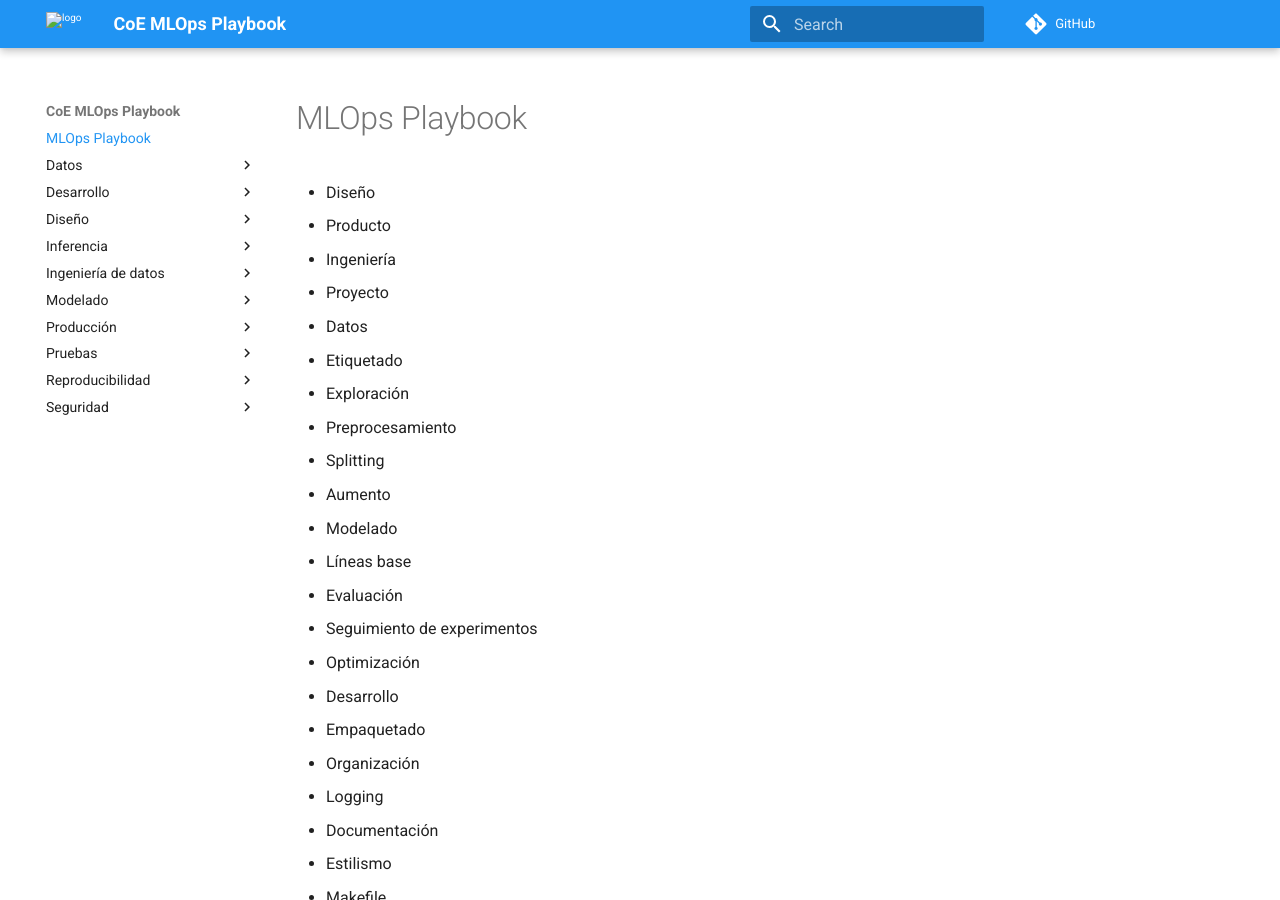
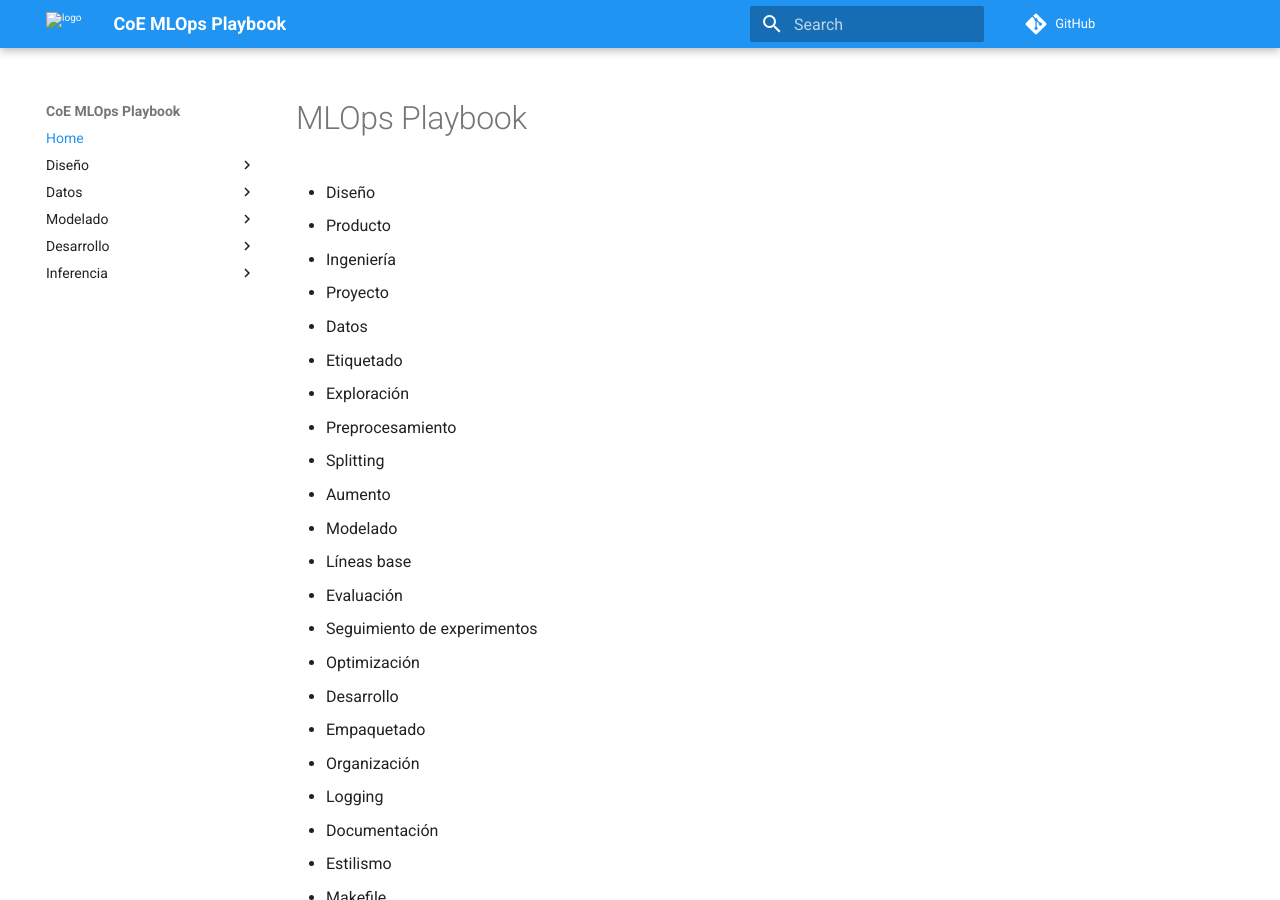
Before and after one commit to DJuanes/coe-mlops-playbook, an MkDocs documentation site: the page built from docs/index.md, in a window 1280 px wide and 900 px high. Built offline with MkDocs 1.6.1 and Material for MkDocs 9.7.7, drawn with Linux system fonts in a browser that asks for light colours; comment, search, counter and statistics services are not loaded; some of the changed lines change nothing that is shown.

Commit message:
Navegación mkdocs

```diff
--- a/mkdocs.yml
+++ b/mkdocs.yml
@@ -5,6 +5,34 @@ site_author: YPF - CoE Analytics
 
 repo_url: https://github.com/DJuanes/coe-mlops-playbook
 edit_uri: ""
+
+nav:
+  - Home: index.md
+  - Diseño:
+    - Producto: coe-mlops-playbook/Producto.md
+    - Ingeniería: coe-mlops-playbook/Ingeniería.md
+    - Proyecto: coe-mlops-playbook/Proyecto.md
+  - Datos:
+    - Etiquetado: coe-mlops-playbook/Etiquetado.md
+    - Exploración: coe-mlops-playbook/Exploración.md
+    - Preprocesamiento: coe-mlops-playbook/Preprocesamiento.md
+    - Splitting: coe-mlops-playbook/Splitting.md
+    - Aumento: coe-mlops-playbook/Aumento.md
+  - Modelado:
+    - Líneas base: coe-mlops-playbook/Líneas base.md
+    - Evaluación: coe-mlops-playbook/Evaluación.md
+    - Seguimiento de experimentos: coe-mlops-playbook/Seguimiento de experimentos.md
+    - Optimización: coe-mlops-playbook/Optimización.md
+  - Desarrollo:
+    - Empaquetado: coe-mlops-playbook/Empaquetado.md
+    - Organización: coe-mlops-playbook/Organización.md
+    - Logging: coe-mlops-playbook/Logging.md
+    - Documentación: coe-mlops-playbook/Documentación.md
+    - Estilismo: coe-mlops-playbook/Estilismo.md
+    - Makefile: coe-mlops-playbook/Makefile.md
+  - Inferencia:
+    - Línea de comando: coe-mlops-playbook/Línea de comando.md
+    - API RESTful: coe-mlops-playbook/API RESTful.md
 
 theme:
   name: material
```
